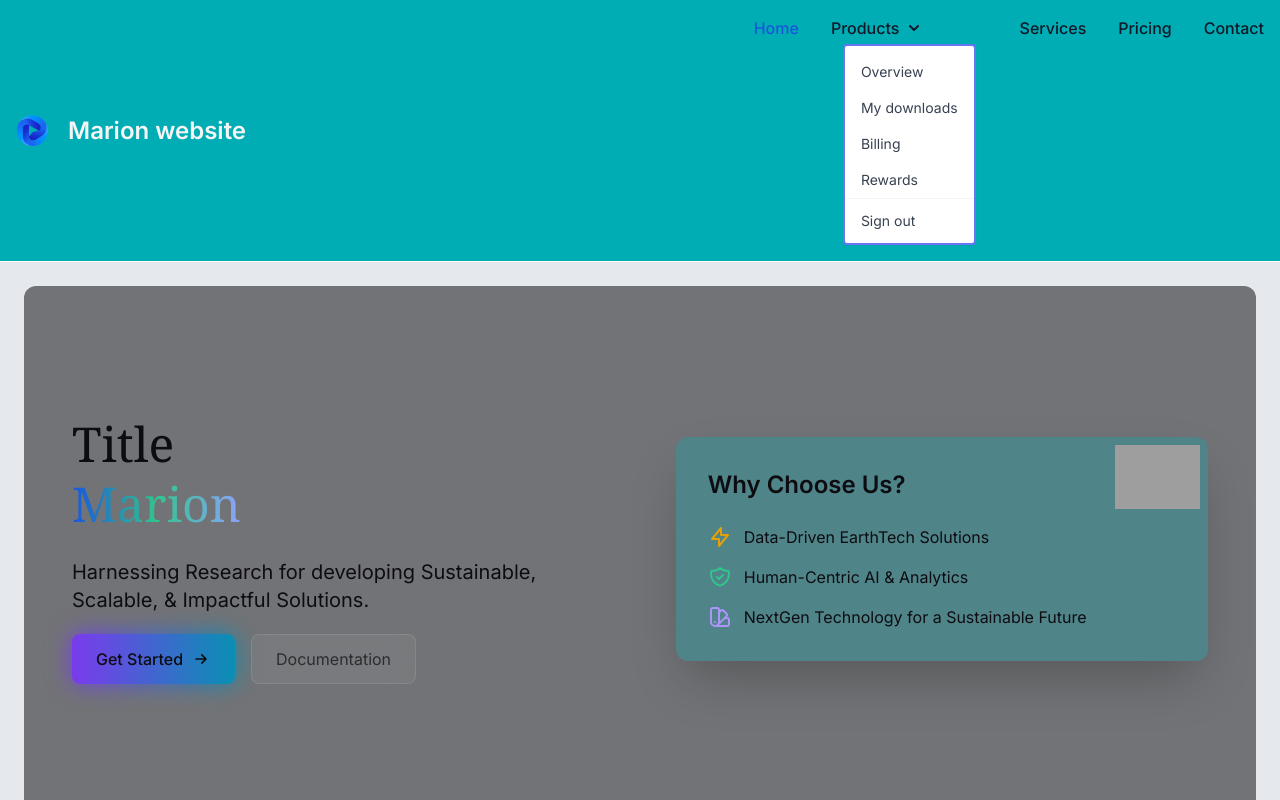
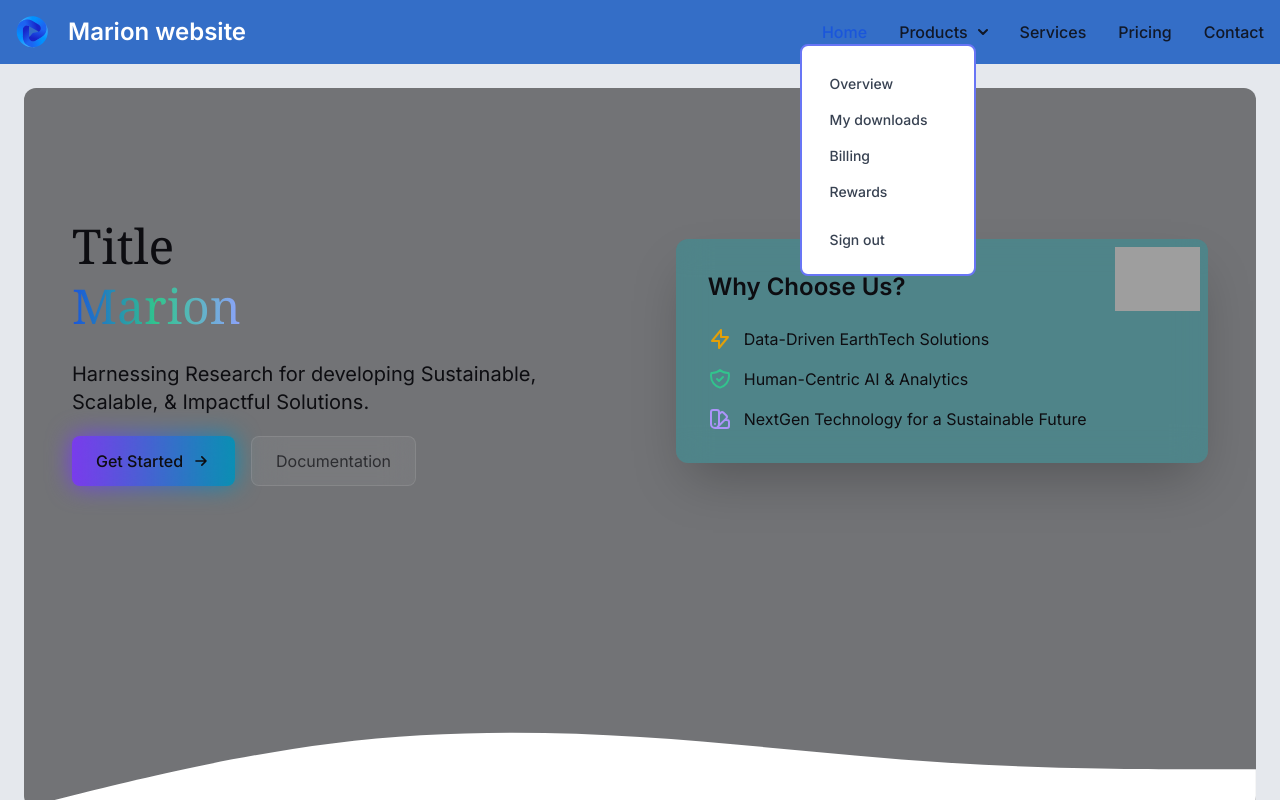
Before and after one commit to DonDevSnow/nextjs, a Next.js app: page / in a window 1280 px wide. Both pictures are taken after a click on the button "Products". Shown: the top 800 px of the page. Built offline with nearby package versions, Linux system fonts and the light colour scheme; grey boxes are pictures that could not be loaded.

Commit message:
Refactor NavBar styles and update Tailwind color configuration

```diff
--- a/app/components/ui/NavBar.tsx
+++ b/app/components/ui/NavBar.tsx
@@ -17,7 +17,7 @@ const NavBar = () => {
 
   return (
     <header>
-      <nav className="sticky start-0 top-0 z-20 w-full border-b border-white bg-customteal  dark:bg-customtealdark">
+      <nav className="sticky start-0 top-0 z-20 w-full bg-light-primary  dark:bg-dark-primarydark">
         <div className="mx-auto flex max-w-screen-xl flex-wrap items-center justify-between p-4">
           <a
             href="/"
@@ -37,7 +37,7 @@ const NavBar = () => {
                 <linearGradient id="paint8_linear_11430_22515" x1="7.15667" y1="21.5399" x2="14.0824" y2="31.9579" gradientUnits="userSpaceOnUse"><stop stop-color="#0092FF" /><stop offset="1" stop-color="#45B2FF" /></linearGradient>
               </defs>
             </svg>
-            <span className="self-center whitespace-nowrap text-2xl font-semibold text-txtlight dark:text-txtdark">
+            <span className="self-center whitespace-nowrap text-2xl font-semibold text-light-textlight dark:text-dark-textdark">
               Marion website
             </span>
           </a>
@@ -113,8 +113,14 @@ const NavBar = () => {
                 </button>
 
                 <div
-                  className={`${isDropdownOpen ? "flex flex-col" : "hidden"} w-fill relative z-10 mx-3 mt-1 divide-y divide-gray-100 rounded border-2 border-solid  border-indigo-500 bg-white font-normal shadow-sm dark:divide-gray-600 dark:bg-gray-700`}
+                  className={`${isDropdownOpen ? "flex flex-col" : "hidden"} mx-3 mt-2 space-y-2  divide-gray-100 rounded-lg border-2
+                  border-solid
+                  border-indigo-500
+                  bg-white p-3 opacity-100
+                  dark:border-gray-600
+                  dark:bg-gray-700 md:absolute md:right-0 md:mt-0 md:w-44`}
                 >
+
 
                   <ul
                     className="pt-2 text-sm text-gray-700 dark:text-txtlight"
--- a/tailwind.config.ts
+++ b/tailwind.config.ts
@@ -11,6 +11,23 @@ const config: Config = {
   theme: {
     extend: {
       colors: {
+        moon: "#d2b5f2",
+        biloba: "#ba7feb",
+        mediump: "#8156d7",
+        purp: "#4c40ce",
+        govenor: "#3f2ec2",
+
+        light: {
+          primary: "#346ec7",
+          textlight: "#ffffff",
+        },
+
+        dark: {
+          primarydark: "#174790",
+          textdark: "#000000",
+        },
+
+        cards: {},
         customteal: "#00ADB5",
         customtealdark: "#007F87",
         customgray: "#393E46",
@@ -18,7 +35,7 @@ const config: Config = {
         txtdark: "#0D0D11",
         txtlight: "#f5f5f5",
         custombglight: "#e5e8ed",
-        custombgdark: "#353839",
+        gray_dark: "#353839",
         // Cards
       },
     },
```
